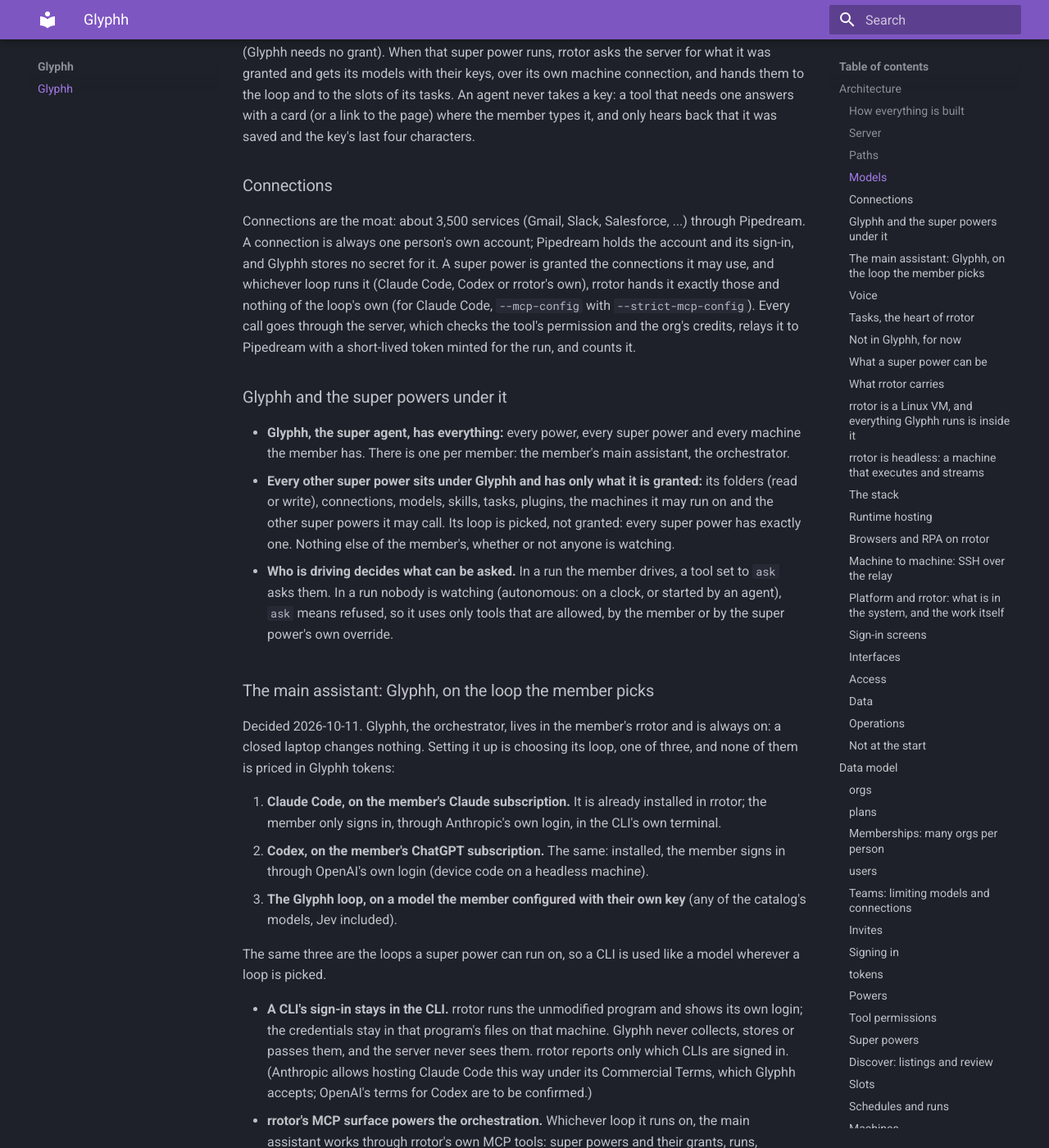
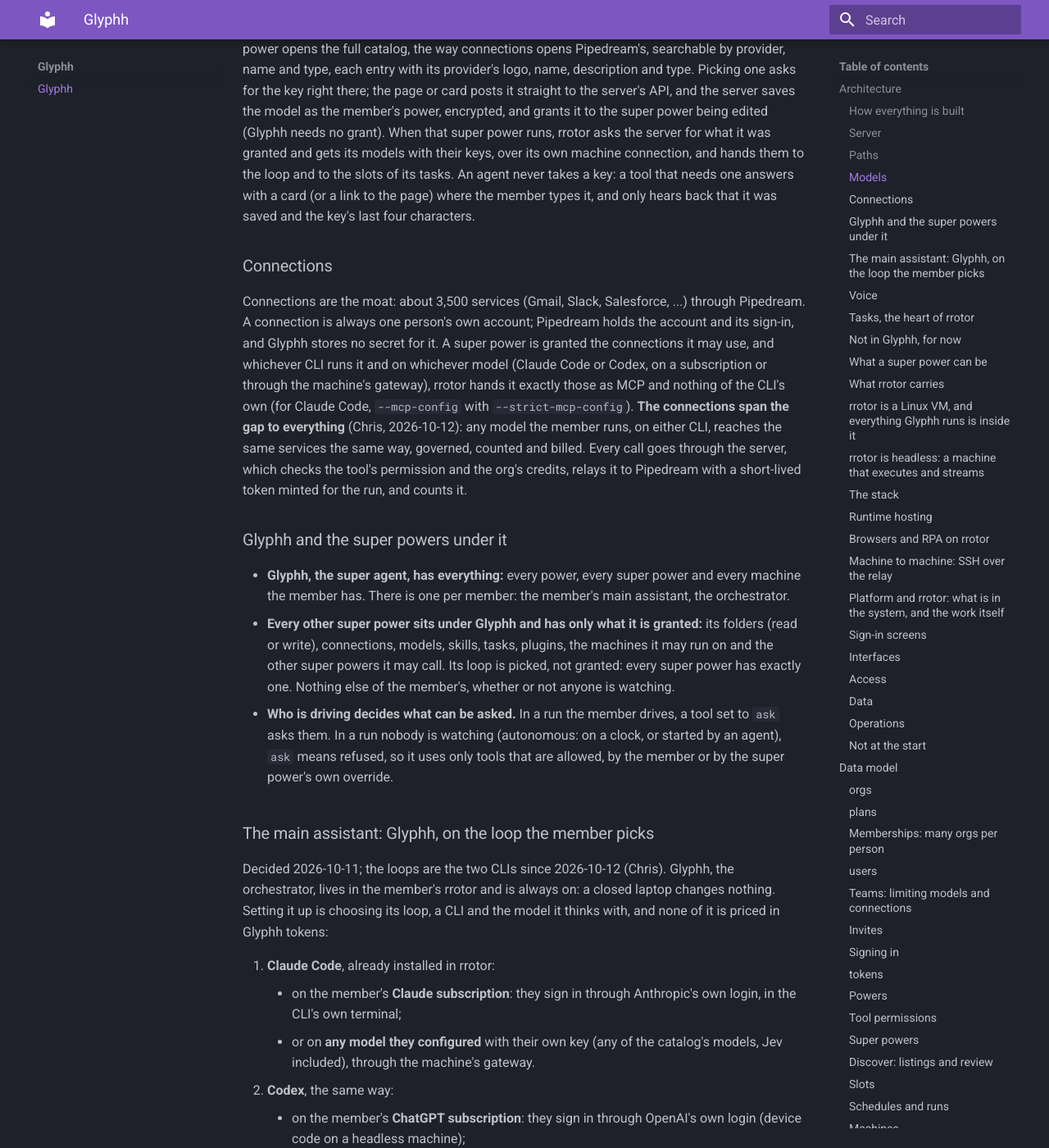
Before and after one commit to glyphh-ai/server, an MkDocs documentation site: the page built from docs/architecture.md, in a window 1280 px wide and 1400 px high, scrolled down 3658 px. Shown: the whole window at 82% size. Built offline with MkDocs 1.6.1 and Material for MkDocs 9.7.7, drawn with Linux system fonts in a browser that asks for light colours; some of the changed text lies outside the part shown.

Commit message:
Architecture: the loops are Claude Code and Codex, each on the member's subscription or on any configured model through the machine's own gateway (no loop of Glyphh's own); connections stay Glyphh's and span the gap to everything; the diagram drawn headless (no UI on machines, no player, sessions stream to the server)
Co-Authored-By: Claude Opus 5.5 <noreply@anthropic.com>

```diff
--- a/docs/architecture.md
+++ b/docs/architecture.md
@@ -86,7 +86,7 @@ A single-deployment, multi-tenant cloud SaaS, headless first: every capability i
 
 ### Paths
 
-- **rrotor → CLI or model → provider:** the thinking goes straight to the provider, on the member's own subscription (Claude Code, Codex) or key (the Glyphh loop). Glyphh never sees it and never prices it.
+- **rrotor → CLI or model → provider:** the thinking goes straight to the provider, on the member's own subscription (Claude Code, Codex) or key (a model they configured, run inside one of those CLIs through the machine's own gateway). Glyphh never sees it and never prices it.
 - **rrotor → connector → server:** every connection call goes through the server, which relays it to Pipedream and counts it, because each one is a cost Glyphh pays.
 - **Jev is a model, on the first path:** the member adds TypeSafe's Jev with their own key, and rrotor calls TypeSafe directly. It is never on Glyphh's key, never through the server, and never charged.
 
@@ -98,7 +98,7 @@ Adding a model happens on the platform or in a card in Claude: picking a model f
 
 ### Connections
 
-Connections are the moat: about 3,500 services (Gmail, Slack, Salesforce, ...) through Pipedream. A connection is always one person's own account; Pipedream holds the account and its sign-in, and Glyphh stores no secret for it. A super power is granted the connections it may use, and whichever loop runs it (Claude Code, Codex or rrotor's own), rrotor hands it exactly those and nothing of the loop's own (for Claude Code, `--mcp-config` with `--strict-mcp-config`). Every call goes through the server, which checks the tool's permission and the org's credits, relays it to Pipedream with a short-lived token minted for the run, and counts it.
+Connections are the moat: about 3,500 services (Gmail, Slack, Salesforce, ...) through Pipedream. A connection is always one person's own account; Pipedream holds the account and its sign-in, and Glyphh stores no secret for it. A super power is granted the connections it may use, and whichever CLI runs it and on whichever model (Claude Code or Codex, on a subscription or through the machine's gateway), rrotor hands it exactly those as MCP and nothing of the CLI's own (for Claude Code, `--mcp-config` with `--strict-mcp-config`). **The connections span the gap to everything** (Chris, 2026-10-12): any model the member runs, on either CLI, reaches the same services the same way, governed, counted and billed. Every call goes through the server, which checks the tool's permission and the org's credits, relays it to Pipedream with a short-lived token minted for the run, and counts it.
 
 ### Glyphh and the super powers under it
 
@@ -109,13 +109,20 @@ Connections are the moat: about 3,500 services (Gmail, Slack, Salesforce, ...) t
 
 ### The main assistant: Glyphh, on the loop the member picks
 
-Decided 2026-10-11. Glyphh, the orchestrator, lives in the member's rrotor and is always on: a closed laptop changes nothing. Setting it up is choosing its loop, one of three, and none of them is priced in Glyphh tokens:
-
-1. **Claude Code, on the member's Claude subscription.** It is already installed in rrotor; the member only signs in, through Anthropic's own login, in the CLI's own terminal.
-2. **Codex, on the member's ChatGPT subscription.** The same: installed, the member signs in through OpenAI's own login (device code on a headless machine).
-3. **The Glyphh loop, on a model the member configured with their own key** (any of the catalog's models, Jev included).
-
-The same three are the loops a super power can run on, so a CLI is used like a model wherever a loop is picked.
+Decided 2026-10-11; the loops are the two CLIs since 2026-10-12 (Chris). Glyphh, the orchestrator, lives in the member's rrotor and is always on: a closed laptop changes nothing. Setting it up is choosing its loop, a CLI and the model it thinks with, and none of it is priced in Glyphh tokens:
+
+1. **Claude Code**, already installed in rrotor:
+    - on the member's **Claude subscription**: they sign in through Anthropic's own login, in the CLI's own terminal;
+    - or on **any model they configured** with their own key (any of the catalog's models, Jev included), through the machine's gateway.
+2. **Codex**, the same way:
+    - on the member's **ChatGPT subscription**: they sign in through OpenAI's own login (device code on a headless machine);
+    - or on any model they configured, through the gateway.
+
+The same choices are the loops a super power runs on, and each step of a task can be its own (a CLI and a model). There is no loop of Glyphh's own: the two CLIs are the only harnesses, so every model gets the same tools, connections, permissions and fence.
+
+- **The machine's gateway:** a small service on rrotor that speaks Anthropic's Messages API to Claude Code (`ANTHROPIC_BASE_URL` points at it) and an OpenAI-compatible API to Codex (its model provider's base URL). It calls whichever model a step was given, on the member's own key, straight to the provider. It translates; it runs no agent loop. It lives on the member's machine with their keys, so Glyphh's servers still never route, meter or price a model call (Models, above).
+    - **What a configured model does not get:** in gateway mode the CLI signs in to the gateway, not to claude.ai or ChatGPT, so the member's own connectors there do not come with it. It needs none: Glyphh's connections reach it as MCP (Connections, above).
+    - **Which providers** the gateway speaks natively and which through their OpenAI-compatible API is to check against the catalog's 125; how well each model drives a CLI's tools is to test.
 
 - **A CLI's sign-in stays in the CLI.** rrotor runs the unmodified program and shows its own login; the credentials stay in that program's files on that machine. Glyphh never collects, stores or passes them, and the server never sees them. rrotor reports only which CLIs are signed in. (Anthropic allows hosting Claude Code this way under its Commercial Terms, which Glyphh accepts; OpenAI's terms for Codex are to be confirmed.)
 - **rrotor's MCP surface powers the orchestration.** Whichever loop it runs on, the main assistant works through rrotor's own MCP tools: super powers and their grants, runs, schedules, connections, folders, the browser and the other machines. The same tools are what Claude reaches through the plugin, so the member's Claude on a desktop is one more window onto Glyphh, never what it depends on.
@@ -149,7 +156,7 @@ A task is a program rrotor runs, by hand, from a super power or on a clock, and
 
 - **Memory:** Glyphh has none of its own. A member who wants memory adds it as a power or a super power of their own.
 - **Ada** comes later; the basics first.
-- **A super power using the loop's own connectors** (the member's Claude or ChatGPT connectors beside Glyphh's): not now (2026-10-11). Connections stay Glyphh's, governed and counted.
+- **A super power using the loop's own connectors** (the member's Claude or ChatGPT connectors beside Glyphh's): not now (2026-10-11, again 2026-10-12). Connections stay Glyphh's, governed, counted and billed: they span the gap to everything.
 
 ### What a super power can be
 
@@ -190,7 +197,7 @@ Decided by Chris, 2026-10-12, after the full-circle prototype (below):
 
 - **rrotor runs everything headless and serves no UI of its own.** On the machine:
     - Claude Code and Codex, run unmodified in headless mode;
-    - the Glyphh loop, ported from the old worker (`@glyphh/sdk/loop`) and its harness;
+    - the machine's gateway, so either CLI can run any model the member configured;
     - the runs, the browser and the data.
 
     rrotor never trying to be *the* harness is the point: the harness is wherever the member already is.
@@ -267,7 +274,8 @@ Everything that must outlive an update lives on one volume, `/data`: the machine
 - **No UI and no front door on the machine** (rrotor is headless, above). Whether outputs and a super power's own screens still need the machine's own address is open.
 - **The loops:**
     - Claude Code and Codex, installed at pinned versions and run unmodified in headless mode (`claude -p` with stream JSON, `--mcp-config` and `--strict-mcp-config`; `codex exec --json`). Their sign-ins stay in their own files on `/data`.
-    - The Glyphh loop, the engine's own, on the member's models through the AI SDK (`ai` and its providers, with OpenAI-compatible for providers it has no package for). Whether it covers the catalog's 125 providers is to check.
+    - **The machine's gateway** (The main assistant, above): Claude Code points `ANTHROPIC_BASE_URL` at it and Codex its model provider's base URL, so either CLI runs any model the member configured, on their own key. It translates between the CLIs' APIs and each provider's; it runs no loop of its own. The old server's gateway already spoke Anthropic's Messages format and is the place to start.
+
 - **Data:** Postgres 17 with pgvector (each super power its own schema and role, as decided), Redis (Valkey) for queues and caches, and Neo4j Community. Neo4j is a JVM that wants about a gigabyte, so it is in the image but started only when a super power with a graph runs. Schedules need no cron: the server is the clock.
 - **The browser:** headful Chromium, one virtual screen (Xvfb) per browser profile, driven over CDP with Playwright; take control goes into that screen (xdotool). Watching and take control are as Browsers and RPA on rrotor says: WebRTC (GStreamer's `webrtcbin`), with screen frames over the SSH channel when WebRTC cannot connect.
 - **Media:** ffmpeg, for what super powers make (reels, thumbnails, audio).
@@ -340,7 +348,7 @@ Decided 2026-10-11; since 2026-10-12 both halves are the platform's (rrotor is h
 | Data | Metadata, read through the API | Each machine's streams, live, passed on by the server |
 | Reached | Pages on app.glyphh.ai, and the same views as cards in Claude and ChatGPT | The same: pages on app.glyphh.ai, and live panels in Claude |
 
-**Why Glyphh is the same on every loop and every platform.** Powers are agnostic: a member combines them with their own subscription (Claude Code, Codex) or their own models, in any way they want (a super power that turns YouTube content into videos), and a super power sent to anyone works the same way every time. That holds because Glyphh controls the machine and the execution of the parts that matter, the actual work: tasks run on rrotor. Swap the orchestrator (Claude, Codex, the Glyphh loop) and a super power works as it was built.
+**Why Glyphh is the same on every loop and every platform.** Powers are agnostic: a member combines them with their own subscription (Claude Code, Codex) or their own models, in any way they want (a super power that turns YouTube content into videos), and a super power sent to anyone works the same way every time. That holds because Glyphh controls the machine and the execution of the parts that matter, the actual work: tasks run on rrotor. Swap the orchestrator (Claude Code or Codex, on a subscription or on any model through the machine's gateway) and a super power works as it was built.
 
 **Doing is asking.** Creating and changing things (a skill, a task, a super power and its grants) is done by asking Glyphh in Claude, Codex or ChatGPT; the plugin's tools are the server's operations. The platform shows the result, takes quick fixes, and does what a chat cannot.
 
@@ -707,8 +715,8 @@ erDiagram
 
     loops {
         uuid power_id PK, FK
-        text engine "claude_code (the member's Claude subscription), codex (their ChatGPT subscription) or glyphh (the Glyphh loop)"
-        uuid model_id FK "for glyphh: the model it thinks with, one of the member's; null for a CLI, which signs in on the machine"
+        text engine "claude_code or codex: the CLI that runs it"
+        uuid model_id FK "null: on the member's subscription, signed in on the machine; else the configured model it thinks with, one of the member's, through the machine's gateway"
     }
 
     super_powers {
@@ -1293,7 +1301,7 @@ Everything a super power uses is a power: a model, a connection, a folder, a ski
 
 The database enforces it: every power has a `user_id`.
 
-Every power is a row in `powers` (who owns it, its kind and name), and one row in the table for its kind, holding that kind's own columns: `models`, `connections`, `folders`, `browsers`, `skills`, `tasks`, `plugins` or `loops` (which engine runs a super power or the main assistant: Claude Code or Codex on the member's subscription, or the Glyphh loop on one of their models). A super power points at `powers`, whatever the kind. What skills, tasks and plugins hold beyond their files is drawn when they are built.
+Every power is a row in `powers` (who owns it, its kind and name), and one row in the table for its kind, holding that kind's own columns: `models`, `connections`, `folders`, `browsers`, `skills`, `tasks`, `plugins` or `loops` (which CLI runs a super power or the main assistant, Claude Code or Codex, and on what: the member's subscription, or one of their models through the machine's gateway). A super power points at `powers`, whatever the kind. What skills, tasks and plugins hold beyond their files is drawn when they are built.
 
 - **A model** is a provider, the provider's model id and the API key (an optional base URL for providers that need one). rrotor calls the provider directly with that key: Glyphh never sits in the call and never sees its rates, prices, prompts or answers; rrotor reports only the tokens the provider says each call used (see Usage). What a model costs is between the person and their provider. A customer who wants limits or access rules puts their own AI gateway in front, through the base URL.
 - **A connection** is a user's own account at Pipedream: the service it connects to (Gmail, Slack, ...) and the account id. Pipedream calls a service an app; Glyphh says service, because an app is something else here. Glyphh stores no sign-in for it: Pipedream holds the account and its tokens, under the Glyphh user's id as Pipedream's external user id. Linking one: the server asks Pipedream for a connect token for that user, and Pipedream's own page does the sign-in. Using one: the loop reaches Pipedream's MCP server (`remote.mcp.pipedream.net/v3`) with the Pipedream project, environment, service (`x-pd-app-slug`) and the user's id as headers, and a short-lived Pipedream access token the server mints for the run (Glyphh's Pipedream client credentials never leave the server). Only Glyphh's connections are used: a super power's loop gets exactly its connections, nothing of the loop's own.
@@ -1320,7 +1328,7 @@ Every tool a power brings (each tool of a connection, of a plugin's MCP server,
 
 Each member has one Glyphh, the super agent (`glyphh` true): it has every power, every super power and every machine they have, and needs no grants. Every other super power sits under it and has only its **grants**: each grant gives it one power (a folder, a connection, a model, a skill, a task or a plugin), one machine it may run on, or one other super power it may call. Nothing ungranted is ever handed to it, whether or not anyone is watching. A super power is one user's own, like every power: the org installs none.
 
-**A loop runs it; models are granted.** Every super power has one loop (`loop_id`): Claude Code or Codex on the member's subscription, or the Glyphh loop on one of their models. The member's Glyphh has one too: its loop is the main assistant's. A CLI's sign-in never reaches this database; it stays in the CLI on the machine. Its models are grants like any other power, as many as it needs: the super power uses them directly, and the powers it has use them too (a task's slots).
+**A loop runs it; models are granted.** Every super power has one loop (`loop_id`): Claude Code or Codex, on the member's subscription or on one of their models through the machine's gateway. The member's Glyphh has one too: its loop is the main assistant's. A CLI's sign-in never reaches this database; it stays in the CLI on the machine. Its models are grants like any other power, as many as it needs: the super power uses them directly, and the powers it has use them too (a task's slots).
 
 **A super power's configuration** is everything its edit screen sets (ported field for field from the old app's editor): its name, description, instructions, avatar, voice, personality, directness and temperament sliders, effort, role, whether it is live, and its power map's layout. The member's Glyphh has the same fields, and has everything except what the member takes away from it: those are grants marked `denied`, so a new connection or model reaches Glyphh by itself. Left behind: per-model dollar caps (Glyphh never meters model calls) and the old per-agent guardrails, which nothing enforced.
 
@@ -1500,7 +1508,7 @@ Everything open: decisions still to make, things to draw, work found but not sta
 
 #### Decisions
 
-- **rrotor's stack** (proposed 2026-10-12, see The stack): the engine in TypeScript (porting the old worker and the Glyphh loop), one Debian image under s6, bubblewrap and Landlock for the fence. rrotor is headless (decided); the rest waits on Chris's yes.
+- **rrotor's stack** (proposed 2026-10-12, see The stack): the engine in TypeScript (porting the old worker's harness), the two CLIs as the only loops with the machine's gateway for any model, one Debian image under s6, bubblewrap and Landlock for the fence. rrotor is headless (decided); the rest waits on Chris's yes.
 - **Where a session's messages are kept:** rrotor now streams every session back to the server (rrotor is headless). Conversations were decided as the server keeping the record and rrotor the messages; say whether the server now also keeps the messages, or only passes them on.
 - **The machine's own address:** with no UI on the machine, does anything still need `<machine-id>.glyphh.ai`? Outputs and a super power's own screens could stream through the server like everything else. If nothing needs it, the certificates question below goes away.
 - **Each machine's certificates:** every machine holds its own certificate for `<machine-id>.glyphh.ai` and `*.<machine-id>.glyphh.ai`, which means a DNS-01 challenge the server answers for it. Let's Encrypt allows about 50 new certificates a week for `glyphh.ai`, fewer than the machines we expect. Choose one: a raised limit, another CA, or a separate registered domain for machines.
```
Also changed, not shown: docs/img/architecture.png.
